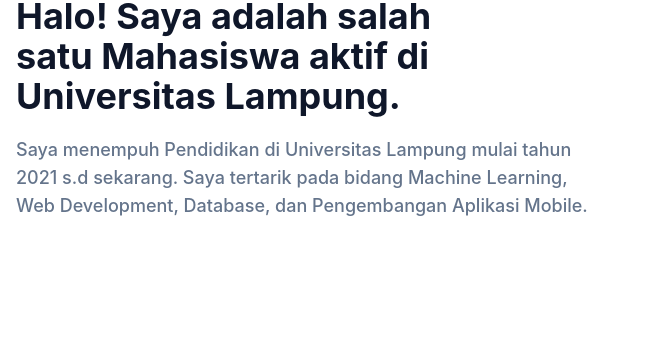
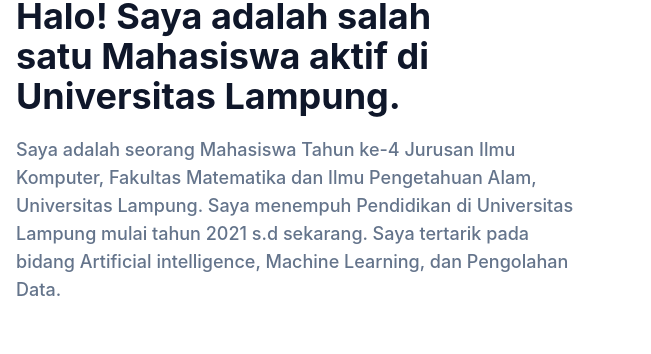
Before and after one commit to AlkhadafiS/portfolio, a website: page index.html in a window 1280 px wide. Shown: the part 833-1187 px from the top of the page, 0-651 px from the left. Drawn offline with nearby package versions, Linux system fonts and the light colour scheme.

Commit message:
ketinggalan

```diff
--- a/index.html
+++ b/index.html
@@ -100,7 +100,7 @@
             <div class="w-full px-4 mb-10 lg:w-1/2">
                 <h4 class="font-bold text-primary text-lg mb-3">Tentang Saya</h4>
                 <h2 class="font-bold text-dark text-3xl mb-5 max-w-md lg:text-4xl dark:text-white">Halo! Saya adalah salah satu Mahasiswa aktif di Universitas Lampung.</h2>
-                <p class="font-medium text-base text-secondary max-w-xl lg:text-lg">Saya menempuh Pendidikan di Universitas Lampung mulai tahun 2021 s.d sekarang. Saya tertarik pada bidang Machine Learning, Web Development, Database, dan Pengembangan Aplikasi Mobile.</p>
+                <p class="font-medium text-base text-secondary max-w-xl lg:text-lg">Saya adalah seorang Mahasiswa Tahun ke-4 Jurusan Ilmu Komputer, Fakultas Matematika dan Ilmu Pengetahuan Alam, Universitas Lampung. Saya menempuh Pendidikan di Universitas Lampung mulai tahun 2021 s.d sekarang. Saya tertarik pada bidang Artificial intelligence, Machine Learning, dan Pengolahan Data.</p>
             </div>
             <div class="w-full px-4 lg:w-1/2">
                 <h3 class="font-semibold text-dark text-2xl mb-4 lg:text-3xl lg: pt-10 dark:text-white">Mari berteman!</h3>
```
